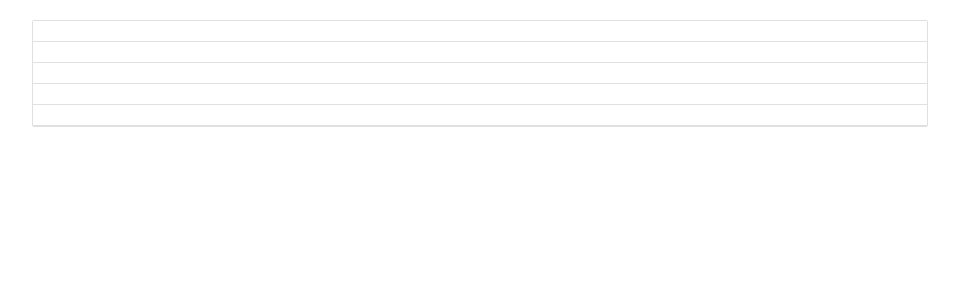
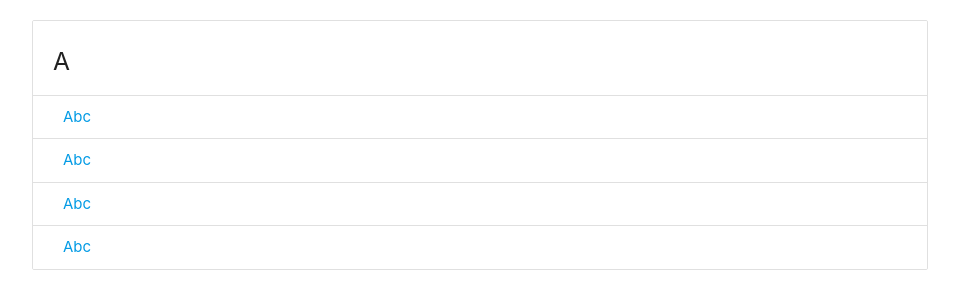
Before and after one commit to nra96/js-filterablelist, a plain HTML site: page index.html in a window 1280 px wide. Shown: the part 116-424 px from the top of the page, without its empty margins (160-1119 px from the left). Drawn offline with nearby package versions, Linux system fonts and the light colour scheme.

Commit message:
add header and item list

```diff
--- a/index.html
+++ b/index.html
@@ -14,11 +14,22 @@
             My Contacts
         </h1>
         <ul id="names" class="collection with-header">
-            <li class="collection-header"></li>
-            <li class="collection-header"></li>
-            <li class="collection-header"></li>
-            <li class="collection-header"></li>
-            <li class="collection-header"></li>
+            <li class="collection-header">
+                <h5>A</h5>
+            </li>
+            <li class="collection-item">
+                <a href="#">Abc</a>
+            </li>
+            <li class="collection-item">
+                <a href="#">Abc</a>
+            </li>
+            <li class="collection-item">
+                <a href="#">Abc</a>
+            </li>
+            <li class="collection-item">
+                <a href="#">Abc</a>
+            </li>
+
         </ul>
     </div>
 </body>
```
